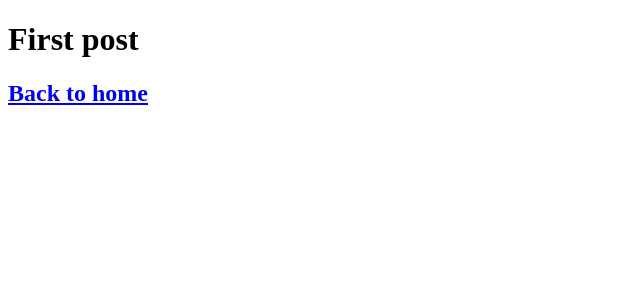
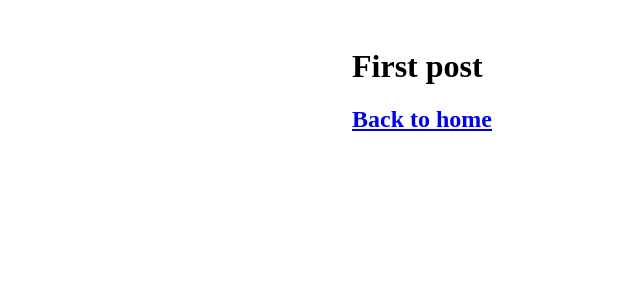
Before and after one commit to jaferIdrees/blog_nextjs, a Next.js app: page /posts/first-post in a window 1280 px wide. Shown: the top 300 px of the page, without its empty margins (0-640 px from the left). Built offline with nearby package versions, Linux system fonts and the light colour scheme.

Commit message:
Use css modules to style text

```diff
--- a/components/layout.js
+++ b/components/layout.js
@@ -1,5 +1,7 @@
+import styles from './layout.module.css'
+
 const Layout = ({children}) => {
-    return <div>{children}</div>
+    return <div className={styles.container} >{children}</div>
 }
 
 export default Layout;
--- a/components/layout.module.css
+++ b/components/layout.module.css
@@ -0,0 +1,5 @@
+.container {
+    max-width: 36rem;
+    padding: 0 1rem;
+    margin: 3rem auto 6rem;
+  }
```
